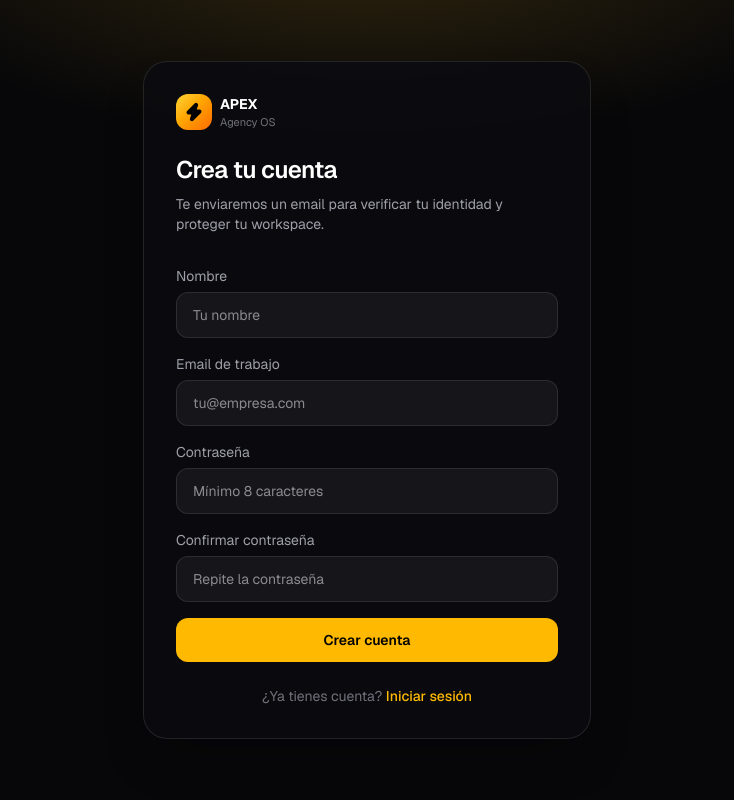
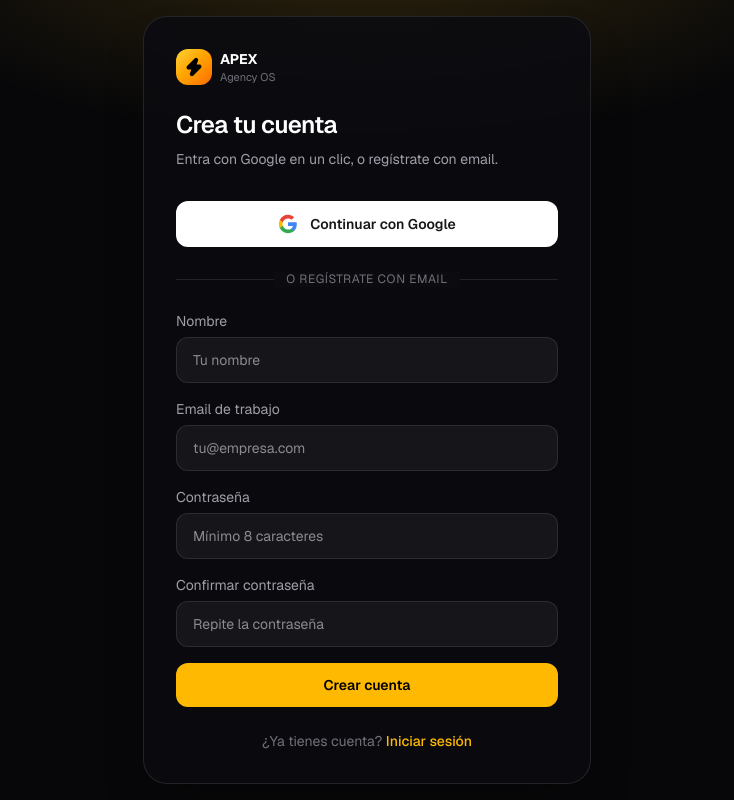
Before and after one commit to danielsebastiansamalvidesvega-commits/apex-agency, a Next.js app: page /signup in a window 1280 px wide. Shown: the whole page, without its empty margins (273-1007 px from the left). Built offline with nearby package versions, Linux system fonts and the light colour scheme.

Commit message:
Add Continue with Google OAuth on login and signup.

```diff
--- a/app/auth/callback/route.ts
+++ b/app/auth/callback/route.ts
@@ -4,14 +4,49 @@
 export async function GET(request: Request) {
   const { searchParams, origin } = new URL(request.url);
   const code = searchParams.get("code");
-  const next = searchParams.get("next") ?? "/app";
+  const nextRaw = searchParams.get("next") ?? "/app";
+  const next = nextRaw.startsWith("/") ? nextRaw : "/app";
+  const oauthError = searchParams.get("error_description") || searchParams.get("error");
+
+  if (oauthError) {
+    return NextResponse.redirect(
+      `${origin}/login?error=${encodeURIComponent(oauthError)}`,
+    );
+  }
 
   if (code) {
     const supabase = await createClient();
     const { error } = await supabase.auth.exchangeCodeForSession(code);
+
     if (!error) {
+      const {
+        data: { user },
+      } = await supabase.auth.getUser();
+
+      if (user) {
+        const fullName =
+          (user.user_metadata?.full_name as string) ||
+          (user.user_metadata?.name as string) ||
+          user.email?.split("@")[0] ||
+          "Usuario";
+
+        await supabase.from("profiles").upsert(
+          {
+            id: user.id,
+            email: user.email,
+            full_name: fullName,
+            updated_at: new Date().toISOString(),
+          },
+          { onConflict: "id" },
+        );
+      }
+
       return NextResponse.redirect(`${origin}${next}`);
     }
+
+    return NextResponse.redirect(
+      `${origin}/login?error=${encodeURIComponent(error.message)}`,
+    );
   }
 
   return NextResponse.redirect(`${origin}/login?error=auth`);
--- a/app/login/page.tsx
+++ b/app/login/page.tsx
@@ -4,15 +4,19 @@
 import { useRouter, useSearchParams } from "next/navigation";
 import { FormEvent, Suspense, useState } from "react";
 import { createClient } from "@/lib/supabase/client";
+import { AuthDivider, GoogleAuthButton } from "@/components/google-auth-button";
 import { Loader2, Zap } from "lucide-react";
 
 function LoginForm() {
   const router = useRouter();
   const search = useSearchParams();
   const next = search.get("next") || "/app";
+  const urlError = search.get("error");
   const [email, setEmail] = useState("");
   const [password, setPassword] = useState("");
-  const [error, setError] = useState<string | null>(null);
+  const [error, setError] = useState<string | null>(
+    urlError ? decodeURIComponent(urlError) : null,
+  );
   const [loading, setLoading] = useState(false);
 
   async function onSubmit(e: FormEvent) {
@@ -31,7 +35,7 @@
           setError("Email o contraseña incorrectos.");
         } else if (msg.includes("confirm") || msg.includes("email not confirmed")) {
           setError(
-            "Email no confirmado. En Supabase desactiva Authentication → Providers → Email → Confirm email para entrar al instante.",
+            "Email no confirmado. Revisa tu correo o usa Continuar con Google.",
           );
         } else {
           setError(err.message);
@@ -48,7 +52,11 @@
   }
 
   return (
-    <form onSubmit={onSubmit} className="mt-8 space-y-4">
+    <div className="mt-8">
+      <GoogleAuthButton next={next} label="Continuar con Google" />
+      <AuthDivider />
+
+      <form onSubmit={onSubmit} className="space-y-4">
         <label className="block text-sm text-zinc-400">
           Email
           <input
@@ -89,6 +97,7 @@
           Iniciar sesión
         </button>
       </form>
+    </div>
   );
 }
 
@@ -115,13 +124,20 @@
           solo tuyos.
         </p>
 
-        <Suspense fallback={<div className="mt-8 h-40 animate-pulse rounded-xl bg-white/5" />}>
+        <Suspense
+          fallback={
+            <div className="mt-8 h-40 animate-pulse rounded-xl bg-white/5" />
+          }
+        >
           <LoginForm />
         </Suspense>
 
         <p className="mt-6 text-center text-sm text-zinc-500">
           ¿No tienes cuenta?{" "}
-          <Link href="/signup" className="font-medium text-amber-400 hover:text-amber-300">
+          <Link
+            href="/signup"
+            className="font-medium text-amber-400 hover:text-amber-300"
+          >
             Crear cuenta
           </Link>
         </p>
--- a/app/signup/page.tsx
+++ b/app/signup/page.tsx
@@ -4,6 +4,7 @@
 import { useRouter } from "next/navigation";
 import { FormEvent, useState } from "react";
 import { createClient } from "@/lib/supabase/client";
+import { AuthDivider, GoogleAuthButton } from "@/components/google-auth-button";
 import { CheckCircle2, Loader2, Mail, Zap } from "lucide-react";
 
 type Phase = "form" | "check-email";
@@ -158,11 +159,15 @@
           Crea tu cuenta
         </h1>
         <p className="mt-2 text-sm text-zinc-400">
-          Te enviaremos un email para verificar tu identidad y proteger tu
-          workspace.
+          Entra con Google en un clic, o regístrate con email.
         </p>
 
-        <form onSubmit={onSubmit} className="mt-8 space-y-4">
+        <div className="mt-8">
+          <GoogleAuthButton next="/app" label="Continuar con Google" />
+          <AuthDivider text="o regístrate con email" />
+        </div>
+
+        <form onSubmit={onSubmit} className="space-y-4">
           <label className="block text-sm text-zinc-400">
             Nombre
             <input
--- /dev/null
+++ b/components/google-auth-button.tsx
@@ -0,0 +1,102 @@
+"use client";
+
+import { useState } from "react";
+import { createClient } from "@/lib/supabase/client";
+import { Loader2 } from "lucide-react";
+
+type Props = {
+  next?: string;
+  label?: string;
+};
+
+function GoogleIcon({ className }: { className?: string }) {
+  return (
+    <svg className={className} viewBox="0 0 24 24" aria-hidden>
+      <path
+        fill="#4285F4"
+        d="M22.56 12.25c0-.78-.07-1.53-.2-2.25H12v4.26h5.92c-.26 1.37-1.04 2.53-2.21 3.31v2.77h3.57c2.08-1.92 3.28-4.74 3.28-8.09z"
+      />
+      <path
+        fill="#34A853"
+        d="M12 23c2.97 0 5.46-.98 7.28-2.66l-3.57-2.77c-.98.66-2.23 1.06-3.71 1.06-2.86 0-5.29-1.93-6.16-4.53H2.18v2.84C3.99 20.53 7.7 23 12 23z"
+      />
+      <path
+        fill="#FBBC05"
+        d="M5.84 14.09c-.22-.66-.35-1.36-.35-2.09s.13-1.43.35-2.09V7.07H2.18C1.43 8.55 1 10.22 1 12s.43 3.45 1.18 4.93l2.85-2.22.81-.62z"
+      />
+      <path
+        fill="#EA4335"
+        d="M12 5.38c1.62 0 3.06.56 4.21 1.64l3.15-3.15C17.45 2.09 14.97 1 12 1 7.7 1 3.99 3.47 2.18 7.07l3.66 2.84c.87-2.6 3.3-4.53 6.16-4.53z"
+      />
+    </svg>
+  );
+}
+
+export function GoogleAuthButton({
+  next = "/app",
+  label = "Continuar con Google",
+}: Props) {
+  const [loading, setLoading] = useState(false);
+  const [error, setError] = useState<string | null>(null);
+
+  async function signInWithGoogle() {
+    setError(null);
+    setLoading(true);
+    try {
+      const supabase = createClient();
+      const origin = window.location.origin;
+      const { error: err } = await supabase.auth.signInWithOAuth({
+        provider: "google",
+        options: {
+          redirectTo: `${origin}/auth/callback?next=${encodeURIComponent(next)}`,
+          queryParams: {
+            access_type: "offline",
+            prompt: "select_account",
+          },
+        },
+      });
+      if (err) {
+        setError(err.message);
+        setLoading(false);
+      }
+      // On success the browser redirects to Google
+    } catch (e) {
+      setError(e instanceof Error ? e.message : "No se pudo conectar con Google");
+      setLoading(false);
+    }
+  }
+
+  return (
+    <div className="space-y-2">
+      <button
+        type="button"
+        onClick={() => void signInWithGoogle()}
+        disabled={loading}
+        className="flex w-full items-center justify-center gap-3 rounded-xl border border-white/15 bg-white px-4 py-3 text-sm font-semibold text-zinc-900 transition hover:bg-zinc-100 disabled:opacity-50"
+      >
+        {loading ? (
+          <Loader2 className="h-4 w-4 animate-spin text-zinc-600" />
+        ) : (
+          <GoogleIcon className="h-5 w-5" />
+        )}
+        {loading ? "Conectando con Google…" : label}
+      </button>
+      {error && (
+        <p className="text-center text-xs text-red-300">{error}</p>
+      )}
+    </div>
+  );
+}
+
+export function AuthDivider({ text = "o continúa con email" }: { text?: string }) {
+  return (
+    <div className="relative my-6">
+      <div className="absolute inset-0 flex items-center">
+        <div className="w-full border-t border-white/10" />
+      </div>
+      <div className="relative flex justify-center text-xs uppercase tracking-wider">
+        <span className="bg-[#0c0c10] px-3 text-zinc-500">{text}</span>
+      </div>
+    </div>
+  );
+}
--- /dev/null
+++ b/supabase/GOOGLE_AUTH.md
@@ -0,0 +1,49 @@
+# Configurar Continuar con Google (Supabase)
+
+## 1. Google Cloud Console
+
+1. Ve a https://console.cloud.google.com/
+2. Crea o elige un proyecto.
+3. **APIs & Services → OAuth consent screen**
+   - User type: **External**
+   - App name: `APEX`
+   - Support email: el tuyo
+   - Guarda (scopes básicos: email, profile, openid)
+4. **APIs & Services → Credentials → Create credentials → OAuth client ID**
+   - Application type: **Web application**
+   - Name: `APEX Web`
+   - **Authorized JavaScript origins:**
+     - `https://ojdfopabpcshiiphuvml.supabase.co`
+     - `https://apex-agency-nine.vercel.app`
+     - `http://localhost:3000` (opcional, desarrollo)
+   - **Authorized redirect URIs:**
+     - `https://ojdfopabpcshiiphuvml.supabase.co/auth/v1/callback`
+   - Crea y copia **Client ID** y **Client Secret**
+
+> El redirect de Google debe ser el de **Supabase**, no el de Vercel.
+> Vercel recibe al usuario después, vía `/auth/callback`.
+
+## 2. Supabase
+
+1. **Authentication → Providers → Google** → Enable
+2. Pega **Client ID** y **Client Secret**
+3. Guarda
+4. **Authentication → URL Configuration**
+   - Site URL: `https://apex-agency-nine.vercel.app`
+   - Redirect URLs:
+     - `https://apex-agency-nine.vercel.app/auth/callback`
+     - `http://localhost:3000/auth/callback`
+
+## 3. Probar
+
+1. https://apex-agency-nine.vercel.app/login
+2. **Continuar con Google**
+3. Debe volver a `/app` con sesión activa
+
+## Errores comunes
+
+| Error | Causa |
+|-------|--------|
+| `redirect_uri_mismatch` | Falta el callback de Supabase en Google Cloud |
+| Provider not enabled | Google OFF en Supabase |
+| Vuelve a login con error | Redirect URL de Vercel no está en Supabase allow list |
```
Lines whose indentation alone changed are shown as unchanged.
